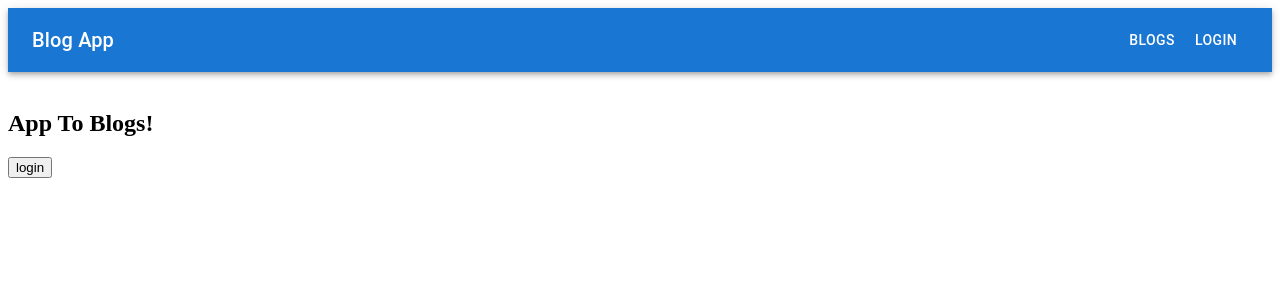
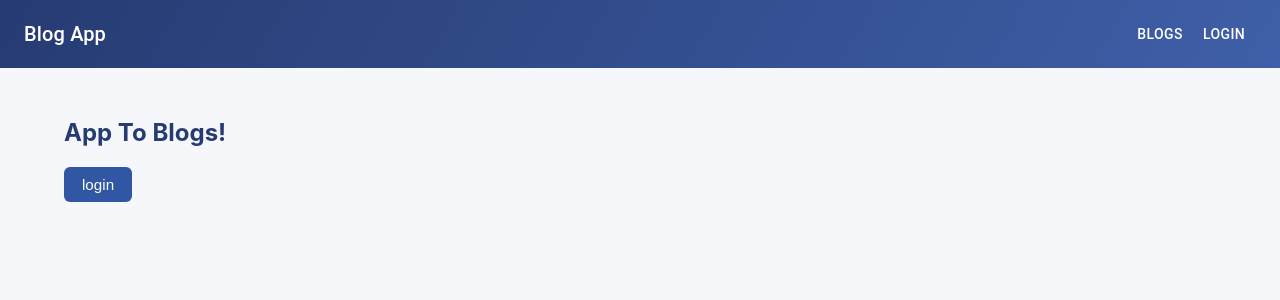
Before and after one commit to Thom4x/blog-app, a React (Vite) app in the folder client/: page /login in a window 1280 px wide. Shown: the top 300 px of the page. Built offline with nearby package versions, Linux system fonts and the light colour scheme; no server answers.

Commit message:
update ui colors-fontFamily and others

```diff
--- a/client/src/App.css
+++ b/client/src/App.css
@@ -1,31 +1,124 @@
-/* Estilo base de la notificación */
+* {
+  box-sizing: border-box;
+}
+
+body {
+  margin: 0;
+  min-width: 320px;
+  background: #f5f7fb;
+  color: #1f2937;
+  font-family: "Inter", "Segoe UI", Roboto, Arial, sans-serif;
+}
+
+.app-shell {
+  min-height: 100vh;
+}
+
+.app-bar {
+  background: linear-gradient(120deg, #263b72 0%, #3f5fa8 100%) !important;
+}
+
+.app-bar .MuiToolbar-root {
+  min-height: 68px;
+}
+
+.app-content {
+  padding-top: 30px;
+  padding-bottom: 48px;
+}
+
+.app-content h2,
+.app-content h5 {
+  color: #263b72;
+  font-weight: 700;
+}
+
+.app-content a {
+  color: #3156a3;
+}
+
+.blog-list {
+  padding: 0;
+  margin: 18px 0 0;
+  list-style: none;
+}
+
+.blog-preview {
+  padding: 15px 18px;
+  margin-bottom: 10px;
+  background: #fff;
+  border: 1px solid #e3e8f2;
+  border-radius: 10px;
+  box-shadow: 0 2px 8px rgba(31, 41, 55, 0.05);
+  transition: transform 160ms ease, box-shadow 160ms ease;
+}
+
+.blog-preview:hover {
+  transform: translateY(-2px);
+  box-shadow: 0 6px 16px rgba(31, 41, 55, 0.1);
+}
+
+.blog-detail-card,
+.user-detail-card {
+  max-width: 680px;
+  padding: 24px !important;
+  border: 1px solid #e3e8f2 !important;
+  border-radius: 14px !important;
+  background: #fff;
+  box-shadow: 0 6px 18px rgba(31, 41, 55, 0.07);
+}
+
+.form-page,
+.login-page {
+  max-width: 560px;
+}
+
+.toggle-button {
+  padding: 9px 18px;
+  color: #fff;
+  background: #3156a3;
+  border: 0;
+  border-radius: 6px;
+  cursor: pointer;
+  font-size: 0.95rem;
+  transition: background 160ms ease;
+}
+
+.toggle-button:hover {
+  background: #263b72;
+}
+
+.users-table {
+  overflow: hidden;
+  border: 1px solid #e3e8f2;
+  border-radius: 12px;
+  box-shadow: 0 4px 14px rgba(31, 41, 55, 0.06);
+}
+
+.users-table .MuiTableHead-root {
+  background: #eef2fb;
+}
+
+.users-table .MuiTableCell-head {
+  color: #263b72;
+  font-weight: 700;
+}
+
 .notification {
   padding: 10px 15px;
+  margin-bottom: 15px;
+  border: 1px solid transparent;
   border-radius: 5px;
   font-size: 16px;
-  margin-bottom: 15px;
   font-weight: bold;
-  border: 1px solid transparent;
 }
 
-/* Estado de Éxito */
 .success {
-  color: green;
-  background: lightgrey;
-  font-size: 20px;
-  border-style: solid;
-  border-radius: 5px;
-  padding: 10px;
-  margin-bottom: 10px;
+  color: #176b3a;
+  background: #e7f6ed;
 }
 
-/* Estado de Error */
 .error {
-  color: red;
-  background: lightgrey;
-  font-size: 20px;
-  border-style: solid;
-  border-radius: 5px;
-  padding: 10px;
-  margin-bottom: 10px;
+  color: #a4262c;
+  background: #fcebec;
 }
--- a/client/src/App.jsx
+++ b/client/src/App.jsx
@@ -58,8 +58,8 @@ const App = () => {
 
   const hoverStyle = { "&:hover": { bgcolor: "rgba(228, 207, 207, 0.32)" } };
   return (
-    <div>
-      <AppBar position="static" >
+    <div className="app-shell">
+      <AppBar position="static" elevation={0} className="app-bar">
         <Toolbar>
           <Typography variant="h6" sx={{ flexGrow: 1 }}>
             Blog App
@@ -108,10 +108,10 @@ const App = () => {
         </Toolbar>
 
       </AppBar>
-      <br />
-      <Message />
-      <ErrorBoundary>
-        <Routes>
+      <Container maxWidth="lg" className="app-content">
+        <Message />
+        <ErrorBoundary>
+          <Routes>
           <Route
             path="/login"
             element={
@@ -167,8 +167,9 @@ const App = () => {
               <PageNotFound />}>
           </Route>
 
-        </Routes>
-      </ErrorBoundary>
+          </Routes>
+        </ErrorBoundary>
+      </Container>
 
       <div></div>
     </div >
--- a/client/src/components/Blog.jsx
+++ b/client/src/components/Blog.jsx
@@ -50,6 +50,7 @@ const Blog = ({ blog }) => {
         ? (
           <div style={blogStyle} data-testid="blog">
             <Box
+              className="blog-detail-card"
               sx={{
                 maxWidth: 600,
                 border: "1px solid #ccc",
@@ -127,7 +128,7 @@ const Blog = ({ blog }) => {
           </div>
         ) : (
           <div>
-            <div style={blogStyle} data-testid="blog">
+            <div className="blog-preview" style={blogStyle} data-testid="blog">
               <Link
                 to={`/blogs/${blog?.id}`}
                 style={{
--- a/client/src/components/BlogForm.jsx
+++ b/client/src/components/BlogForm.jsx
@@ -36,7 +36,7 @@ const BlogForm = () => {
   };
 
   return (
-    <div>
+    <div className="form-page">
       <br />
       <Typography variant="h5">Create a new blog</Typography>
       <br />
--- a/client/src/components/DetailUser.jsx
+++ b/client/src/components/DetailUser.jsx
@@ -19,6 +19,7 @@ const DetailUser = ({ user }) => {
                 ? (
                     <div style={blogStyle} data-testid="blog">
                         <Box
+                            className="user-detail-card"
                             sx={{
                                 maxWidth: 600,
                                 border: "1px solid #ccc",
--- a/client/src/components/HomePage.jsx
+++ b/client/src/components/HomePage.jsx
@@ -8,10 +8,10 @@ const HomePage = () => {
         <div>
             <Typography variant="h5">Blogs</Typography>
             {
-                <div>
+                <div className="blog-list">
                     <ul>
                         {blogs?.map((blog) => (
-                            <li key={blog?.id} style={{ textDecoration: 'none', color: 'black' }}>
+                                    <li key={blog?.id} style={{ textDecoration: 'none', color: 'black' }}>
                                 <Typography variant="subtitle1" sx={{ color: 'black', textDecoration: 'none' }}>
                                     <Blog blog={blog} />
                                 </Typography>
--- a/client/src/components/Login.jsx
+++ b/client/src/components/Login.jsx
@@ -54,7 +54,7 @@ const Login = () => {
         </Togglable>
     );
     return (
-        <div>
+        <div className="login-page">
             <h2>App To Blogs!</h2>
             {loginForm()}
         </div>
--- a/client/src/components/Togglable.jsx
+++ b/client/src/components/Togglable.jsx
@@ -13,13 +13,13 @@ const Togglable = (props) => {
   return (
     <div>
       <div style={hideWhenVisible}>
-        <button onClick={toggleVisibility}>{props.buttonLabel}</button>
+        <button className="toggle-button" onClick={toggleVisibility}>{props.buttonLabel}</button>
       </div>
 
       <div style={showWhenVisible}>
         {props.children}
         <br />
-        <button onClick={toggleVisibility}>cancel</button>
+        <button className="toggle-button" onClick={toggleVisibility}>cancel</button>
       </div>
     </div>
   );
--- a/client/src/components/Users.jsx
+++ b/client/src/components/Users.jsx
@@ -25,7 +25,7 @@ const Users = () => {
     return (
         <div>
             <Typography variant="h5">Users</Typography>
-            <TableContainer component={Paper}>
+            <TableContainer component={Paper} className="users-table">
                 <Table sx={{ minWidth: 650 }} aria-label="simple table">
                     <TableHead>
                         <TableRow>
```
